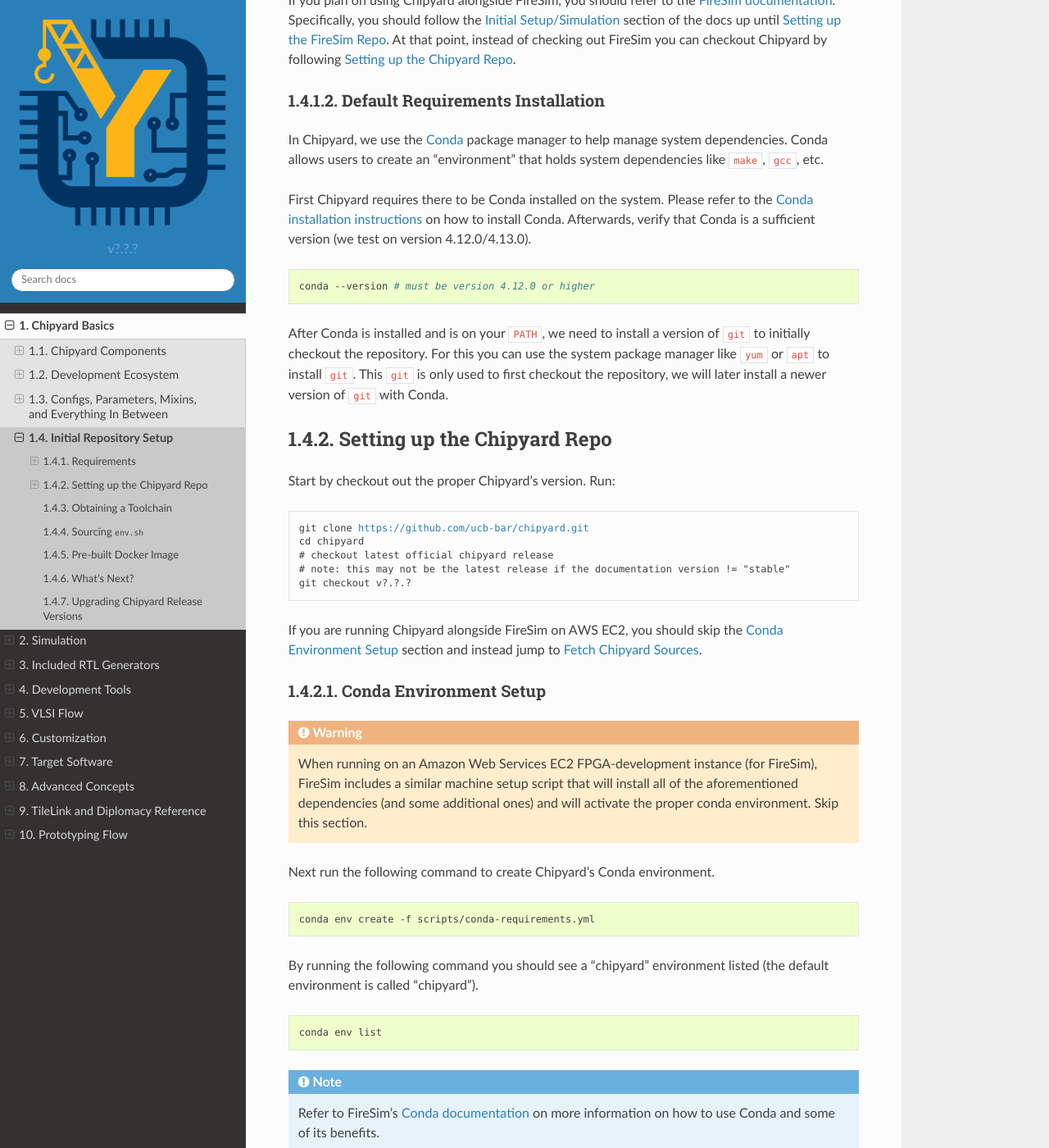
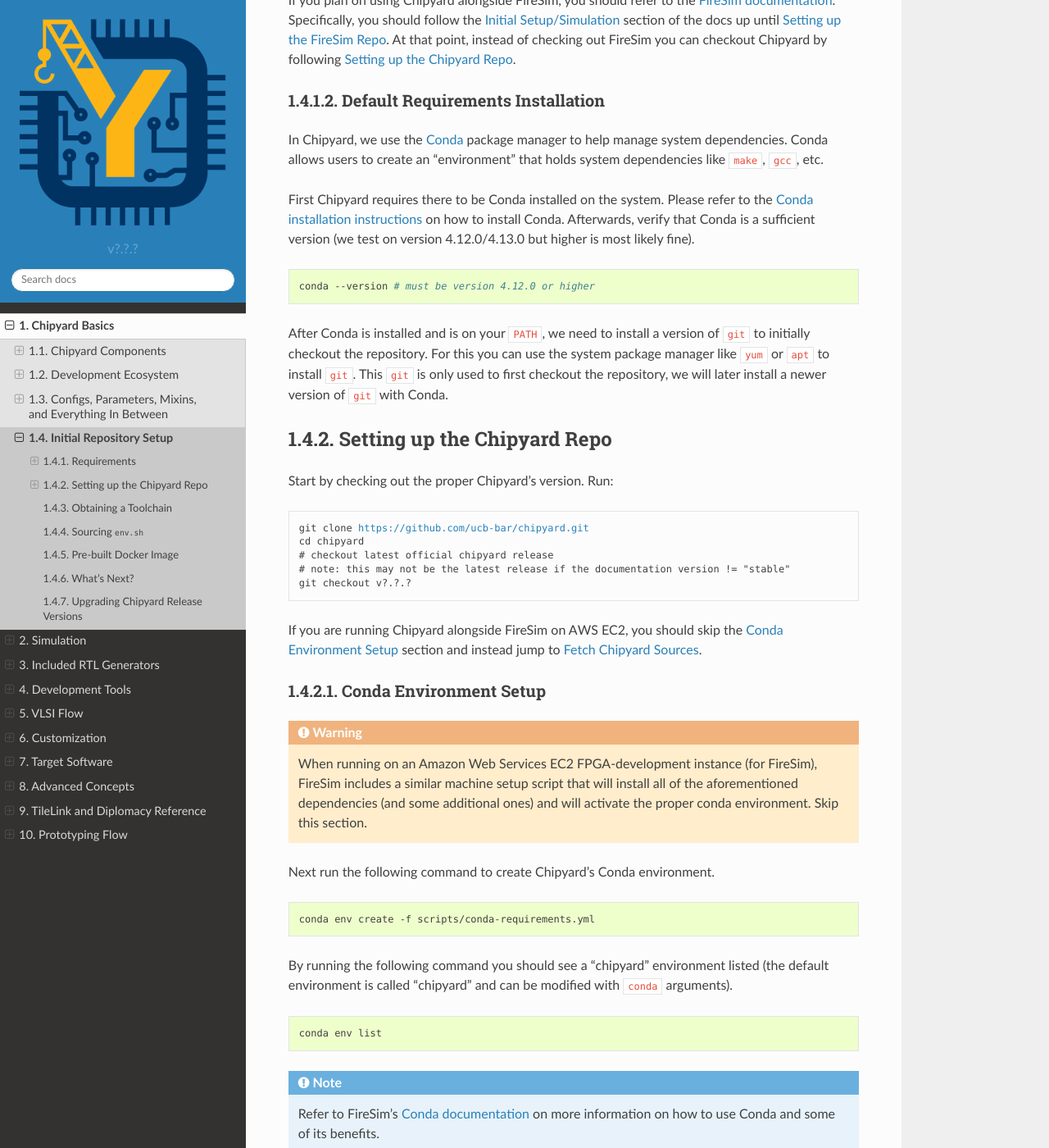
Before and after one commit to ucb-bar/chipyard, a Sphinx documentation site: the page built from docs/Chipyard-Basics/Initial-Repo-Setup.rst, in a window 1280 px wide and 1400 px high, scrolled down 552 px. Shown: the whole window at 82% size. Built offline with Sphinx 7.4.7 and the Read the Docs theme 2.0.0, drawn with Linux system fonts in a browser that asks for light colours.

Commit message:
Address PR comments

```diff
--- a/docs/Chipyard-Basics/Initial-Repo-Setup.rst
+++ b/docs/Chipyard-Basics/Initial-Repo-Setup.rst
@@ -27,7 +27,7 @@
 
 First Chipyard requires there to be Conda installed on the system.
 Please refer to the `Conda installation instructions <https://docs.conda.io/projects/conda/en/latest/user-guide/install/index.html>`__ on how to install Conda.
-Afterwards, verify that Conda is a sufficient version (we test on version 4.12.0/4.13.0).
+Afterwards, verify that Conda is a sufficient version (we test on version 4.12.0/4.13.0 but higher is most likely fine).
 
 .. code-block:: shell
 
@@ -40,7 +40,7 @@
 Setting up the Chipyard Repo
 -------------------------------------------
 
-Start by checkout out the proper Chipyard's version. Run:
+Start by checking out the proper Chipyard's version. Run:
 
 .. parsed-literal::
 
@@ -66,7 +66,7 @@
 
     conda env create -f scripts/conda-requirements.yml
 
-By running the following command you should see a "chipyard" environment listed (the default environment is called "chipyard").
+By running the following command you should see a "chipyard" environment listed (the default environment is called "chipyard" and can be modified with ``conda`` arguments).
 
 .. code-block:: shell
 
```
Also changed, not shown: .gitmodules, 6 other files.
